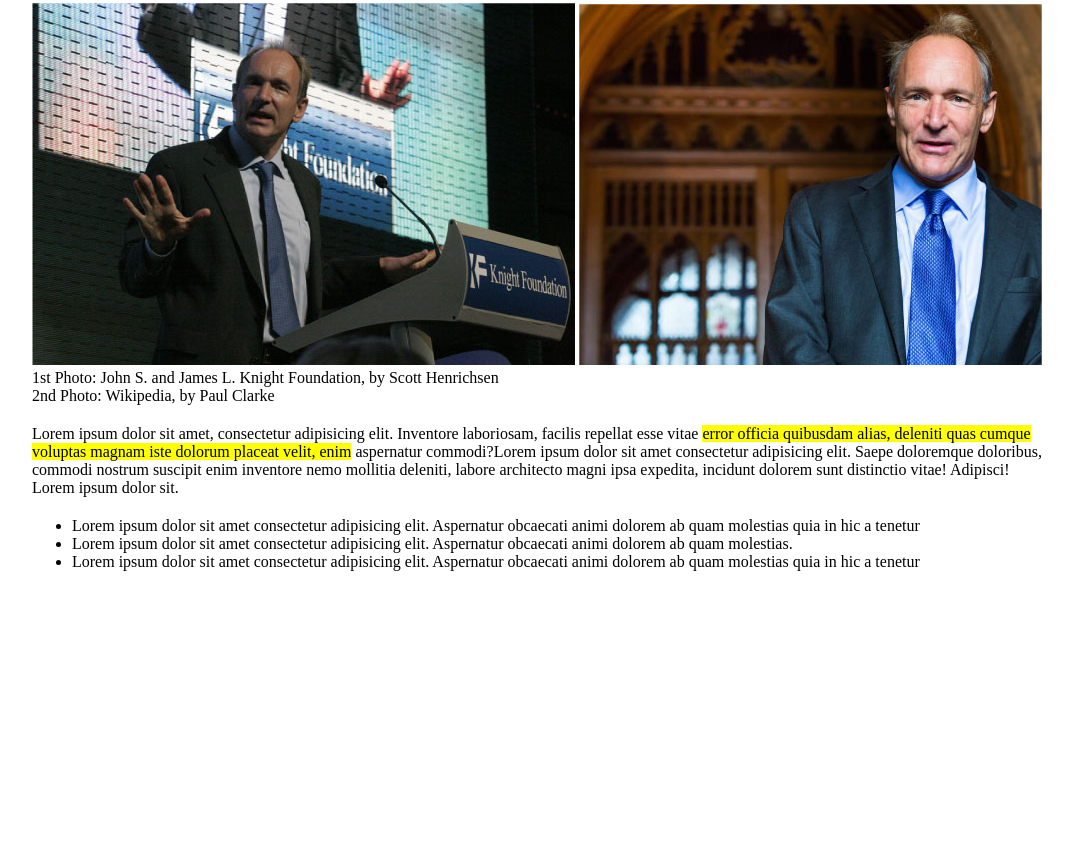
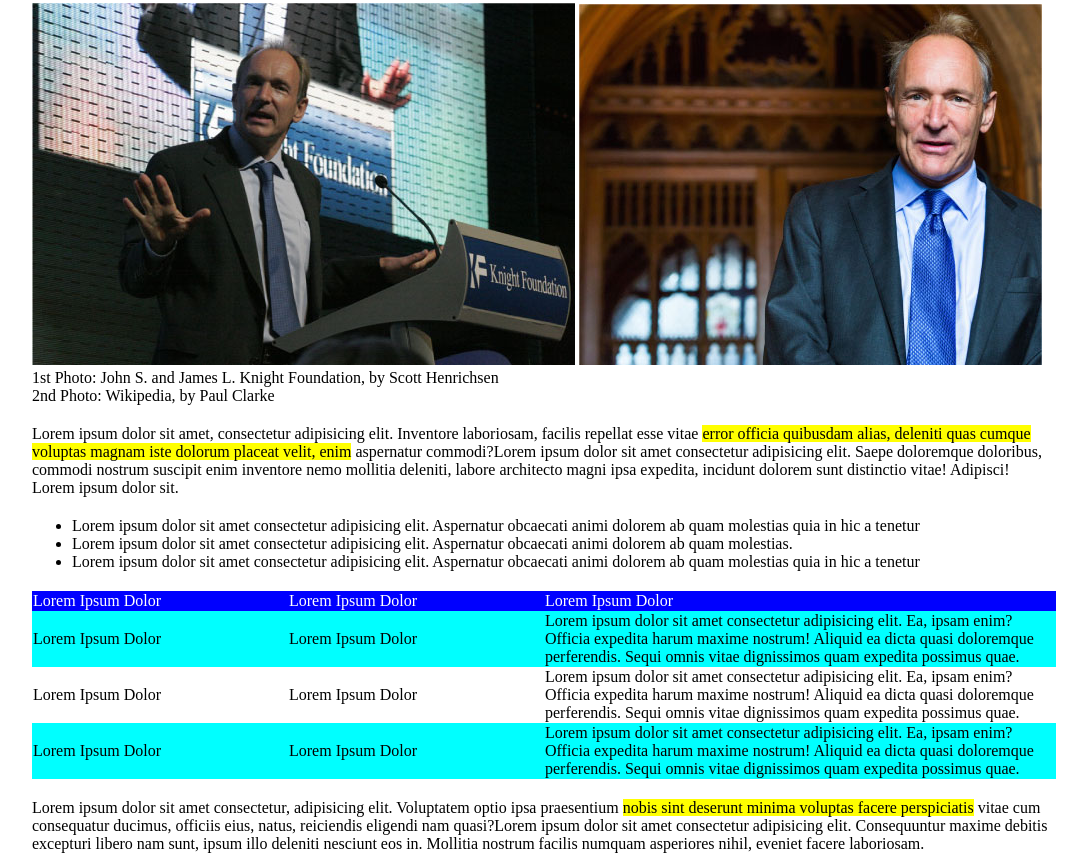
Before and after one commit to HikaruFN/html-css-booleaner, a website: page index.html in a window 1280 px wide. Shown: the part 257-1110 px from the top of the page, without its empty margins (96-1183 px from the left). Before the commit the page ends 828 px from the top, so only its background shows below. Drawn offline with Linux system fonts and the light colour scheme.

Commit message:
Fine Main

```diff
--- a/css/style.css
+++ b/css/style.css
@@ -9,6 +9,9 @@
 }
 .evidenziatore {
   background-color: yellow;
+}
+.paragrafo {
+  margin-top: 20px;
 }
 /*HEADER*/
 header {
@@ -42,10 +45,21 @@ header {
 }
 /*FINE INTESTAZIONE*/
 /*CONTENUTO TESTUALE*/
-.paragrafo {
-  margin-top: 20px;
-}
 .lista {
   margin-top: 20px;
 }
+.tabella {
+  margin-top: 20px;
+  border-spacing: 0;
+}
+.thead {
+  background-color: blue;
+  color: white;
+}
+.sfondo-tabella {
+  background-color: cyan;
+}
+.testo-tabella {
+  width: 50%;
+}
 /*FINE CONTENUTO TESTUALE*/
--- a/index.html
+++ b/index.html
@@ -56,6 +56,7 @@
         inventore nemo mollitia deleniti, labore architecto magni ipsa expedita,
         incidunt dolorem sunt distinctio vitae! Adipisci! Lorem ipsum dolor sit.
       </p>
+      <!--Lista-->
       <ul class="lista">
         <li>
           Lorem ipsum dolor sit amet consectetur adipisicing elit. Aspernatur
@@ -70,8 +71,61 @@
           obcaecati animi dolorem ab quam molestias quia in hic a tenetur
         </li>
       </ul>
+      <!--Fine Lista-->
+      <!--Tabella-->
+      <table class="tabella">
+        <thead class="thead">
+          <td>Lorem Ipsum Dolor</td>
+          <td>Lorem Ipsum Dolor</td>
+          <td>Lorem Ipsum Dolor</td>
+        </thead>
+        <tbody>
+          <tr class="sfondo-tabella">
+            <td>Lorem Ipsum Dolor</td>
+            <td>Lorem Ipsum Dolor</td>
+            <td class="testo-tabella">
+              Lorem ipsum dolor sit amet consectetur adipisicing elit. Ea, ipsam
+              enim? Officia expedita harum maxime nostrum! Aliquid ea dicta
+              quasi doloremque perferendis. Sequi omnis vitae dignissimos quam
+              expedita possimus quae.
+            </td>
+          </tr>
+          <tr>
+            <td>Lorem Ipsum Dolor</td>
+            <td>Lorem Ipsum Dolor</td>
+            <td class="testo-tabella">
+              Lorem ipsum dolor sit amet consectetur adipisicing elit. Ea, ipsam
+              enim? Officia expedita harum maxime nostrum! Aliquid ea dicta
+              quasi doloremque perferendis. Sequi omnis vitae dignissimos quam
+              expedita possimus quae.
+            </td>
+          </tr>
+          <tr class="sfondo-tabella">
+            <td>Lorem Ipsum Dolor</td>
+            <td>Lorem Ipsum Dolor</td>
+            <td class="testo-tabella">
+              Lorem ipsum dolor sit amet consectetur adipisicing elit. Ea, ipsam
+              enim? Officia expedita harum maxime nostrum! Aliquid ea dicta
+              quasi doloremque perferendis. Sequi omnis vitae dignissimos quam
+              expedita possimus quae.
+            </td>
+          </tr>
+        </tbody>
+      </table>
+      <!--Fine Tabella-->
+      <p class="paragrafo">
+        Lorem ipsum dolor sit amet consectetur, adipisicing elit. Voluptatem
+        optio ipsa praesentium
+        <span class="evidenziatore"
+          >nobis sint deserunt minima voluptas facere perspiciatis</span
+        >
+        vitae cum consequatur ducimus, officiis eius, natus, reiciendis eligendi
+        nam quasi?Lorem ipsum dolor sit amet consectetur adipisicing elit.
+        Consequuntur maxime debitis excepturi libero nam sunt, ipsum illo
+        deleniti nesciunt eos in. Mollitia nostrum facilis numquam asperiores
+        nihil, eveniet facere laboriosam.
+      </p>
     </div>
-
     <!--Fine Contenuto testuale-->
   </body>
 </html>
```
